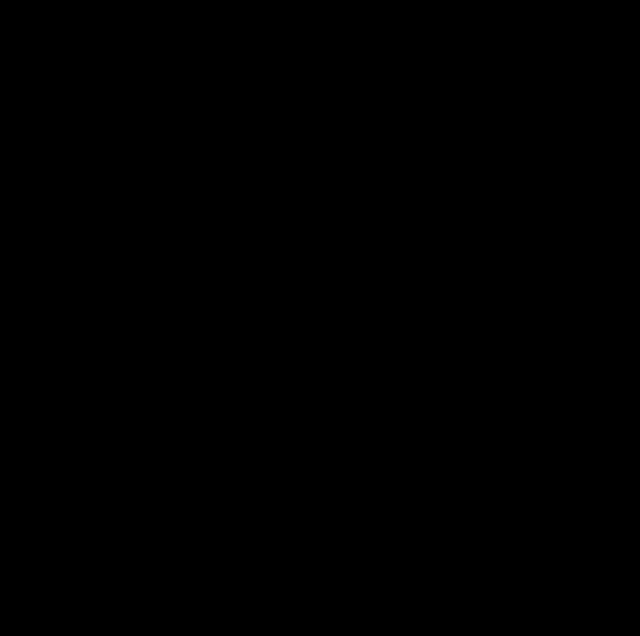
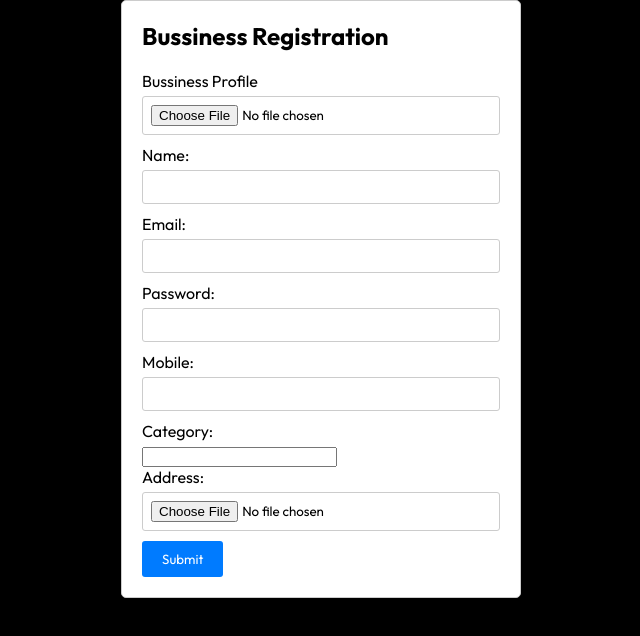
Before and after one commit to priyanshuhbti/Portfolio, a React (Create React App) app: page /Busy in a window 1280 px wide. Before the commit this address had no page. Shown: the top 636 px of the page, without its empty margins (319-959 px from the left). Built offline with nearby package versions, Linux system fonts and the light colour scheme.

Commit message:
First Commit

```diff
--- a/src/App.js
+++ b/src/App.js
@@ -5,7 +5,11 @@ import Home from "./routes/Home";
 import Project from "./routes/Project";
 import About from "./routes/About";
 import Contact from "./routes/Contact";
+import Form  from "./components/Form";
 import { Routes ,Route} from "react-router-dom";
+import Login from "./components/Login";
+import Register from "./components/Register";
+import BusiReg from "./components/BusiRegi";
 
 
 
@@ -18,6 +22,11 @@ function App() {
       <Route path="/Contact" element={<Contact/>}  />
       <Route path="/Project" element={<Project />}  />
       <Route path="/About" element={<About />}  />
+      <Route path="/Form" element={<Form />} />
+      <Route path="/Login" element={<Login/>} />
+      <Route path="/Register" element={<Register/>} />
+      <Route path="/Busy" element={<BusiReg/>} />
+
 
 
     </Routes>
--- /dev/null
+++ b/src/components/BusiRegi.jsx
@@ -0,0 +1,34 @@
+import React, { useState } from 'react';
+import './Form.css';
+
+const BusiReg = () => {
+
+  return (
+    <div className="job-seeker-form-container">
+      <h2>Bussiness Registration</h2>
+      <form onSubmit>
+      <label htmlFor="resume">Bussiness Profile</label>
+      <input type="file" id="resume" name="resume" accept=".pdf,.doc,.docx" onChange=" " required />
+        <label htmlFor="name">Name:</label>
+        <input type="text" id="name" name="name" value=" " onChange=" " required />
+
+        <label htmlFor="email">Email:</label>
+        <input type="email" id="email" name="email" value=" " onChange="  " required />
+
+        <label htmlFor="phone">Password:</label>
+        <input type="tel" id="phone" name="phone" value=" " onChange=" " required />
+        <label htmlFor="phone">Mobile:</label>
+        <input type="tel" id="phone" name="phone" value=" " onChange=" " required />
+        <label htmlFor="phone">Category:</label>
+        <input type="" id="phone" name="phone" value=" " onChange=" " required />
+
+        <label htmlFor="resume">Address:</label>
+        <input type="file" id="resume" name="resume" accept=".pdf,.doc,.docx" onChange=" " required />
+
+        <button type="submit">Submit</button>
+      </form>
+    </div>
+  );
+};
+
+export default BusiReg;
--- /dev/null
+++ b/src/components/Form.css
@@ -0,0 +1,42 @@
+.job-seeker-form-container {
+    background-color: white;
+    max-width: 400px;
+    margin: 0 auto;
+    padding: 20px;
+    border: 1px solid #ccc;
+    border-radius: 5px;
+  }
+
+  .job-seeker-form-container h2 {
+    margin-bottom: 20px;
+  }
+
+  .job-seeker-form-container label {
+    display: block;
+    margin-bottom: 5px;
+  }
+
+  .job-seeker-form-container input[type="text"],
+  .job-seeker-form-container input[type="email"],
+  .job-seeker-form-container input[type="tel"],
+  .job-seeker-form-container input[type="file"] {
+    width: 100%;
+    padding: 8px;
+    margin-bottom: 10px;
+    border: 1px solid #ccc;
+    border-radius: 3px;
+  }
+
+  .job-seeker-form-container button {
+    background-color: #007bff;
+    color: #fff;
+    padding: 10px 20px;
+    border: none;
+    border-radius: 3px;
+    cursor: pointer;
+
+  }
+
+  .job-seeker-form-container button:hover {
+    background-color: #0056b3;
+  }
--- /dev/null
+++ b/src/components/Form.jsx
@@ -0,0 +1,30 @@
+import React, { useState } from 'react';
+import './Form.css'; // Import your CSS file for styling
+
+const Form = () => {
+
+  return (
+    <div className="job-seeker-form-container">
+      <h2>User Detailed Description</h2>
+      <form onSubmit>
+      <label htmlFor="resume">User Image</label>
+      <input type="file" id="resume" name="resume" accept=".pdf,.doc,.docx" onChange=" " required />
+        <label htmlFor="name">Name:</label>
+        <input type="text" id="name" name="name" value=" " onChange=" " required />
+
+        <label htmlFor="email">Email:</label>
+        <input type="email" id="email" name="email" value=" " onChange="  " required />
+
+        <label htmlFor="phone">Phone:</label>
+        <input type="tel" id="phone" name="phone" value=" " onChange=" " required />
+
+        <label htmlFor="resume">Resume:</label>
+        <input type="file" id="resume" name="resume" accept=".pdf,.doc,.docx" onChange=" " required />
+
+        <button type="submit">Submit</button>
+      </form>
+    </div>
+  );
+};
+
+export default Form;
--- a/src/components/HeroImg.js
+++ b/src/components/HeroImg.js
@@ -24,13 +24,13 @@ const HeroImg = () => {
       <img className="into-img"
       src={IntroImg} alt="IntroImg" /></div>
         <div className="content">
-          <p > HI, I'M A PRIYANSHU</p>
-          <h1 >FrontEnd Developer.</h1>
+          <p > HI, WE ARE CAREERQUEST</p>
+          <h1 >Your Job Assistant</h1>
           <div className="me">
-            <Link to="/project" className="btn" >Projects</Link>
+            <Link to="/project" className="btn" >Login</Link>
 
 
-            <Link to="/Contact" className="btn-light" >Skills</Link>
+            <Link to="/Contact" className="btn-light" >Signup</Link>
           </div>
           <div className="links">
   <Link to="https://www.instagram.com/priyanshusgvm/" ><FaFacebook size={40} style={{ color:"#fff" , marginRight:'1rem' }} /></Link>
--- /dev/null
+++ b/src/components/Login.jsx
@@ -0,0 +1,25 @@
+import React, { useState } from 'react';
+import './Form.css'; // Import your CSS file for styling
+
+const Login= () => {
+
+  return (
+    <div className="job-seeker-form-container">
+      <h2>Login</h2>
+      <form onSubmit>
+
+
+        <label htmlFor="email">Email:</label>
+        <input type="email" id="email" name="email" value=" " onChange="  " required />
+
+        <label htmlFor="phone">Password:</label>
+        <input type="tel" id="phone" name="phone" value=" " onChange=" " required />
+
+        <button type="submit">Login</button>
+
+      </form>
+    </div>
+  );
+};
+
+export default Login;
--- a/src/components/Navbar.js
+++ b/src/components/Navbar.js
@@ -4,32 +4,33 @@ import React, { useState } from "react";
 import { FaBars ,FaTimes} from "react-icons/fa";
 
 const Navbar = () => {
-
-
 const[click , setClick]=useState(false);
 const handleClick =() => setClick(!click);
 
 
-
-
-
-
   return <div className="header">
     <Link to="/">
-      <h1>Portfolio</h1>
+      <h1>CarrerQuest</h1>
     </Link>
     <ul className={click ? "nav-menu active" :"nav-menu"}>
       <li>
-        <Link to="/">Home</Link>
+        <Link to="/">Discover</Link>
       </li>
       <li>
-        <Link to="/project">Project</Link>
+        <Link to="/project">Find Job </Link>
       </li>
       <li>
-        <Link to="/about">About</Link>
+        <Link to="/about">Career Toolbox</Link>
       </li>
       <li>
-        <Link to="/Contact">Skills</Link>
+      <Link to="/Contact">Insights</Link>
+    </li>
+    <li>
+      <Link to="/Busy">Bussiness Registration</Link>
+    </li>
+
+      <li>
+        <Link to="/Contact">Contact</Link>
       </li>
     </ul>
     <div className="hamburger" onClick={handleClick}>
--- /dev/null
+++ b/src/components/Register.jsx
@@ -0,0 +1,30 @@
+import React, { useState } from 'react';
+import './Form.css'; // Import your CSS file for styling
+
+const Register = () => {
+
+  return (
+    <div className="job-seeker-form-container">
+      <h2>User Detailed Description</h2>
+      <form onSubmit>
+      <label htmlFor="resume">Profile Image</label>
+      <input type="file" id="resume" name="resume" accept=".pdf,.doc,.docx" onChange=" " required />
+        <label htmlFor="name">Name:</label>
+        <input type="text" id="name" name="name" value=" " onChange=" " required />
+
+        <label htmlFor="email">Email:</label>
+        <input type="email" id="email" name="email" value=" " onChange="  " required />
+
+        <label htmlFor="phone">Phone:</label>
+        <input type="tel" id="phone" name="phone" value=" " onChange=" " required />
+
+        <label htmlFor="resume">Resume:</label>
+        <input type="file" id="resume" name="resume" accept=".pdf,.doc,.docx" onChange=" " required />
+
+        <button type="submit">Submit</button>
+      </form>
+    </div>
+  );
+};
+
+export default Register;
--- a/src/routes/Home.js
+++ b/src/routes/Home.js
@@ -3,6 +3,7 @@ import Navbar from '../components/Navbar';
 import HeroImg from '../components/HeroImg';
 import Footer from '../components/Footer';
 import Chatbot from '../components/Chatbot';
+import PricingCard from '../components/PricingCard';
 
 
 const Home = () => {
@@ -11,6 +12,7 @@ const Home = () => {
 
       <Navbar />
       <HeroImg />
+      <PricingCard />
       <Chatbot />
       <Footer />
     </div>
```
